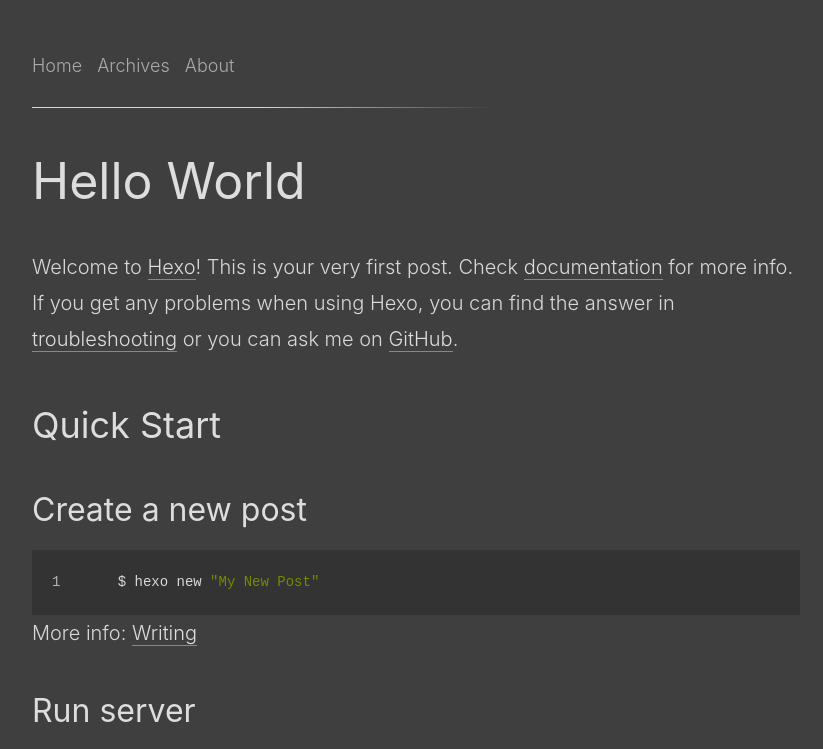
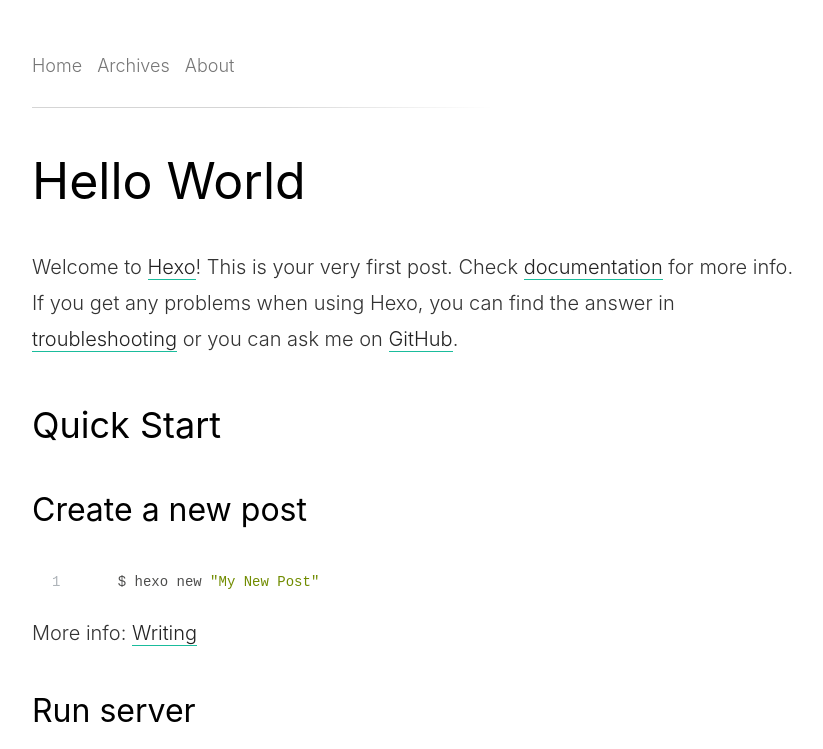
Before and after one commit to FallOutChonny/falloutchonny.github.com, a plain HTML site: page 2016/10/15/hello-world/index.html in a window 1280 px wide. Shown: the top 749 px of the page, without its empty margins (224-1047 px from the left). Drawn offline with nearby package versions, Linux system fonts and the light colour scheme.

Commit message:
Site updated: 2017-05-17 13:00:13

```diff
--- a/2016/10/15/hello-world/index.html
+++ b/2016/10/15/hello-world/index.html
@@ -29,7 +29,7 @@
 
 
 
-      <body class="dark">
+      <body>
 
 
       <div id="container" class="container">
```
Also changed, not shown: 2017/04/28/如何有效減少-webpack-打包時間/index.html (+1 -1 lines), 2017/05/17/redux-saga-使用教學/index.html (+1 -1 lines), archives/2016/10/index.html (+1 -1 lines), archives/2016/index.html (+1 -1 lines), archives/2017/04/index.html (+1 -1 lines), archives/2017/05/index.html (+1 -1 lines), archives/2017/index.html (+1 -1 lines), archives/index.html (+1 -1 lines), index.html (+1 -1 lines).
